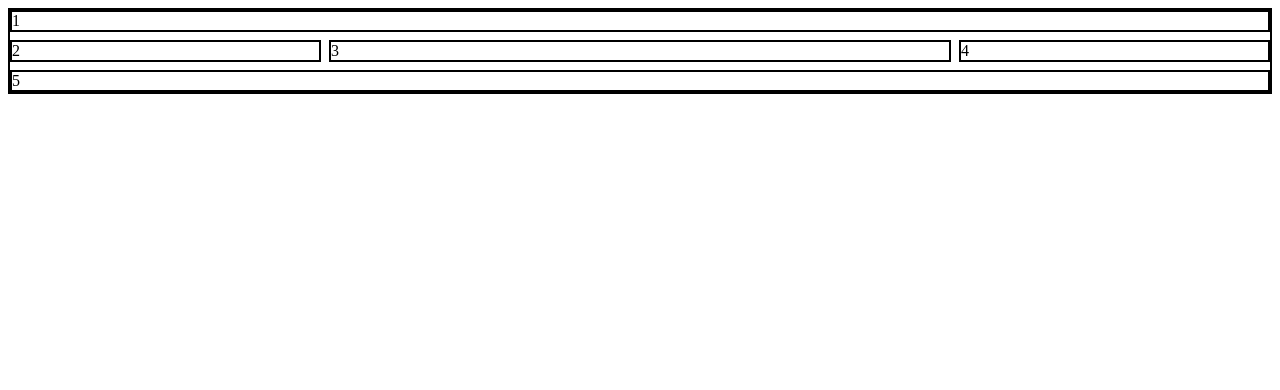
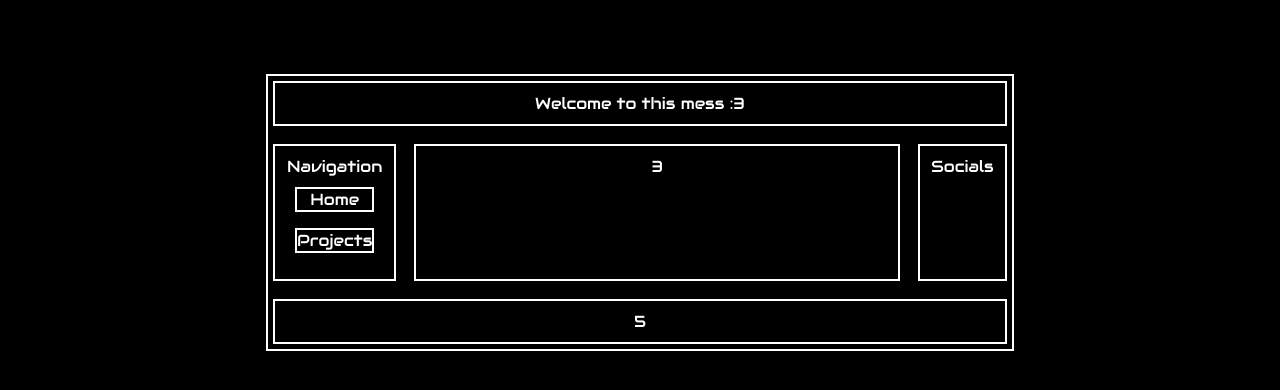
Before and after one commit to UrahTheCat/UrahTheCat.github.io, a plain HTML site: page index.html in a window 1280 px wide. Drawn offline with Linux system fonts and the light colour scheme; files whose address does not match are found by name.

Commit message:
added new stuff to the remade page :3

```diff
--- a/assets/styles/style.css
+++ b/assets/styles/style.css
@@ -1,17 +1,74 @@
+html {
+    margin: 0;
+    padding: 0;
+
+}
+* {
+    color: white;
+    background-color: var(--bg-color);
+    font-family: "Audiowide", monospace;
+
+}
+body {
+    width: auto;
+    margin: 5% 20% 0% 20%;
+    justify-content: center;
+    text-align: center;
+    padding: 10px;
+}
+
 .layout {
-
     display: grid;
     grid:
       "header header header" auto
       "leftSide body rightSide" 1fr
       "footer footer footer" auto
-      / 0.5fr 1fr 0.5fr;
+      / 0.1fr 1fr 0.2fr;
     gap: 8px;
     border: 2px solid;
-  }
+}
 
-  .header { grid-area: header; border: 2px solid;}
-  .leftSide { grid-area: leftSide; border: 2px solid;}
-  .body { grid-area: body; border: 2px solid;}
-  .rightSide { grid-area: rightSide; border: 2px solid;}
-  .footer { grid-area: footer; border: 2px solid;}
+
+
+.header {
+    grid-area: header;
+    border: 2px solid;
+    padding: 10px;
+    margin: 5px;
+}
+
+.leftSide {
+    grid-area: leftSide;
+    border: 2px solid;
+    padding: 10px;
+    margin: 5px;
+}
+.nav {
+    list-style: none;
+    justify-content: center;
+    margin: 10px;
+}
+.nav-button {
+    border: 2px solid;
+    margin: 0px 0px 1rem 0px;
+}
+
+
+.body {
+    grid-area: body;
+    border: 2px solid;
+    padding: 10px;
+    margin: 5px;
+}
+.rightSide {
+    grid-area: rightSide;
+    border: 2px solid;
+    padding: 10px;
+    margin: 5px;
+}
+.footer {
+    grid-area: footer;
+    border: 2px solid;
+    padding: 10px;
+    margin: 5px;
+}
--- a/index.html
+++ b/index.html
@@ -17,11 +17,28 @@
 </head>
     <body>
         <section class="layout">
-            <div class="header">1</div>
-            <div class="leftSide">2</div>
-            <div class="body">3</div>
-            <div class="rightSide">4</div>
-            <div class="footer">5</div>
+            <div class="header">
+                Welcome to this mess :3
+            </div>
+            <div class="leftSide">
+                Navigation
+                <nav>
+                    <li class="nav">
+                        <ul class="nav-button"> Home </ul>
+                        <ul class="nav-button"> Projects </ul>
+
+                    </li>
+                </nav>
+            </div>
+            <div class="body">
+                3
+            </div>
+            <div class="rightSide">
+                Socials
+            </div>
+            <div class="footer">
+                5
+            </div>
           </section>
     </body>
 </html>
```
